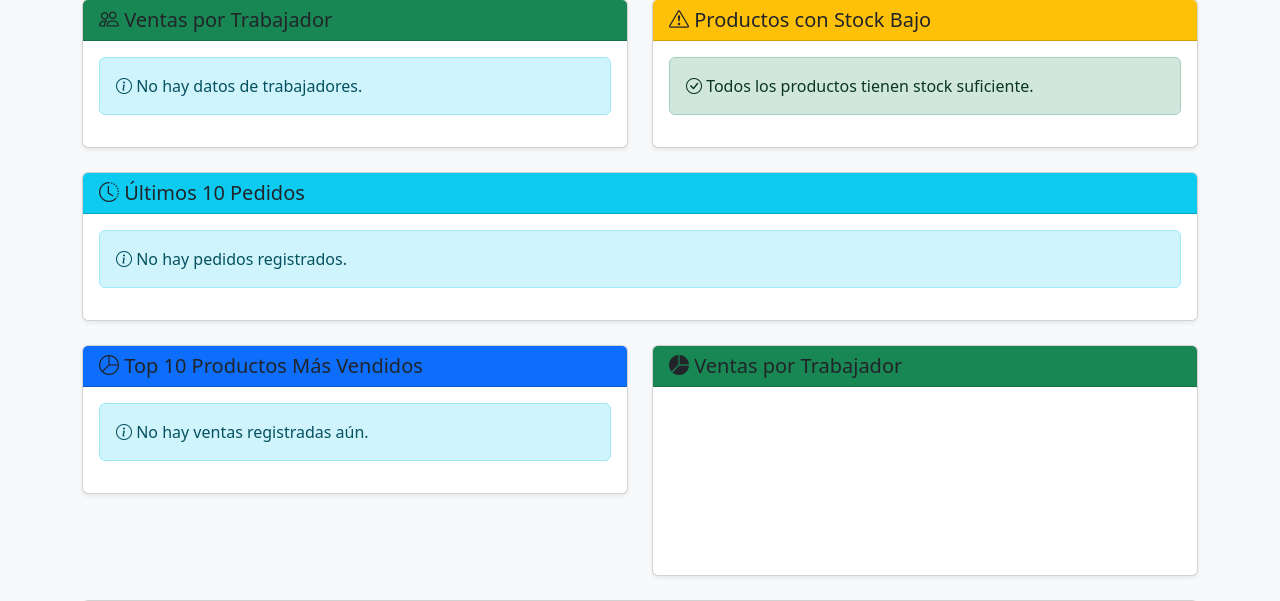
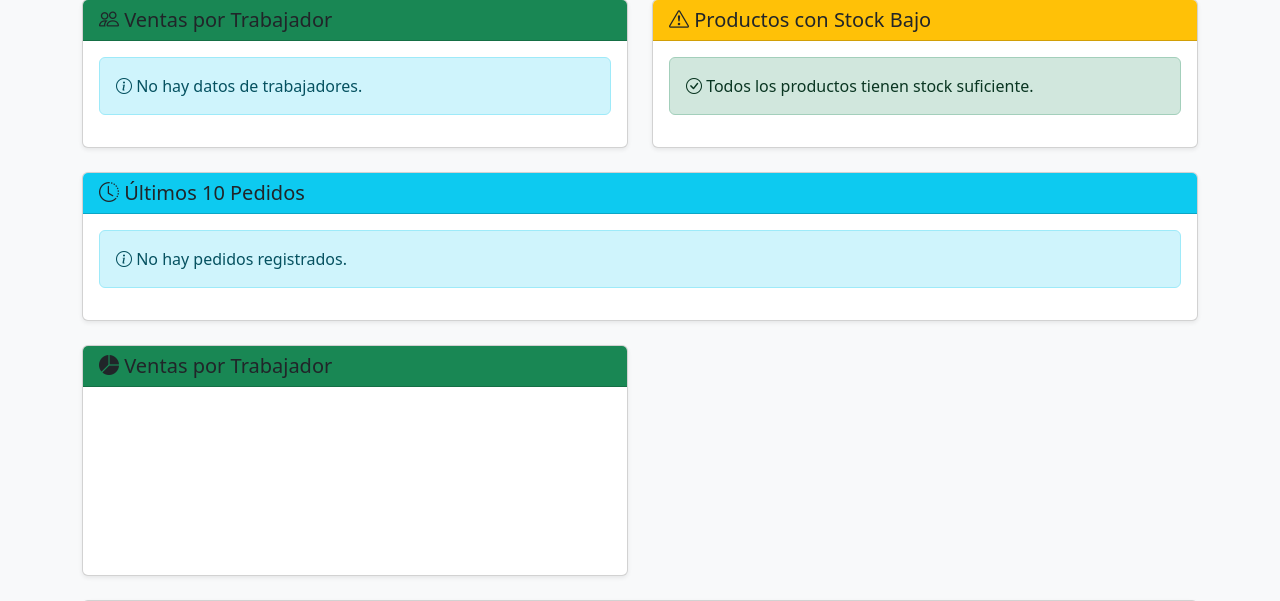
Before and after one commit to mrnun29/ecommerce-bd-fase2, a Flask app: template templates/admin/analiticas.html in a window 1280 px wide. Shown: the part 595-1196 px from the top of the page. Run offline with Flask 3, Linux system fonts and the light colour scheme; the template is opened without the code that fills it, so the values that code supplies are empty; a map, chart or similar area stays blank.

Commit message:
Revert: Restaurar analíticas a versión sin gráfica de productos

```diff
--- a/app.py
+++ b/app.py
@@ -626,6 +626,9 @@ def admin_analiticas():
         LIMIT 10
     """
     productos_mas_vendidos = db.fetch_query(query_productos_vendidos)
+    print(f"[DEBUG] Productos más vendidos encontrados: {len(productos_mas_vendidos)}")
+    if productos_mas_vendidos:
+        print(f"[DEBUG] Primer producto: {productos_mas_vendidos[0]}")
 
     # Ventas por trabajador
     query_ventas_trabajador = """
--- a/templates/admin/analiticas.html
+++ b/templates/admin/analiticas.html
@@ -228,23 +228,6 @@
 <div class="row mt-4">
     <div class="col-md-6 mb-4">
         <div class="card shadow-sm">
-            <div class="card-header bg-primary text-white">
-                <h5 class="mb-0"><i class="bi bi-pie-chart"></i> Top 10 Productos Más Vendidos</h5>
-            </div>
-            <div class="card-body">
-                {% if productos_mas_vendidos %}
-                <canvas id="chartProductosVendidos" style="max-height: 300px;"></canvas>
-                {% else %}
-                <div class="alert alert-info">
-                    <i class="bi bi-info-circle"></i> No hay ventas registradas aún.
-                </div>
-                {% endif %}
-            </div>
-        </div>
-    </div>
-
-    <div class="col-md-6 mb-4">
-        <div class="card shadow-sm">
             <div class="card-header bg-success text-white">
                 <h5 class="mb-0"><i class="bi bi-pie-chart-fill"></i> Ventas por Trabajador</h5>
             </div>
@@ -341,60 +324,6 @@ fetch('/api/clientes/top10')
             }
         });
     });
-
-// Gráfica de Productos Más Vendidos
-{% if productos_mas_vendidos %}
-const ctxProductos = document.getElementById('chartProductosVendidos').getContext('2d');
-const chartProductos = new Chart(ctxProductos, {
-    type: 'pie',
-    data: {
-        labels: [
-            {% for producto in productos_mas_vendidos[:10] %}
-            '{{ producto.nombre[:20] }}...',
-            {% endfor %}
-        ],
-        datasets: [{
-            data: [
-                {% for producto in productos_mas_vendidos[:10] %}
-                {{ producto.total_vendido }},
-                {% endfor %}
-            ],
-            backgroundColor: [
-                'rgba(255, 99, 132, 0.8)',
-                'rgba(54, 162, 235, 0.8)',
-                'rgba(255, 206, 86, 0.8)',
-                'rgba(75, 192, 192, 0.8)',
-                'rgba(153, 102, 255, 0.8)',
-                'rgba(255, 159, 64, 0.8)',
-                'rgba(201, 203, 207, 0.8)',
-                'rgba(83, 102, 255, 0.8)',
-                'rgba(255, 99, 255, 0.8)',
-                'rgba(99, 255, 132, 0.8)'
-            ],
-            borderWidth: 2
-        }]
-    },
-    options: {
-        responsive: true,
-        maintainAspectRatio: true,
-        plugins: {
-            legend: {
-                position: 'bottom',
-                labels: {
-                    color: document.body.classList.contains('dark-mode') ? '#ffffff' : '#000000'
-                }
-            },
-            tooltip: {
-                callbacks: {
-                    label: function(context) {
-                        return context.label + ': ' + context.parsed + ' unidades';
-                    }
-                }
-            }
-        }
-    }
-});
-{% endif %}
 
 // Gráfica de Ventas por Trabajador
 {% if ventas_por_trabajador %}
```
